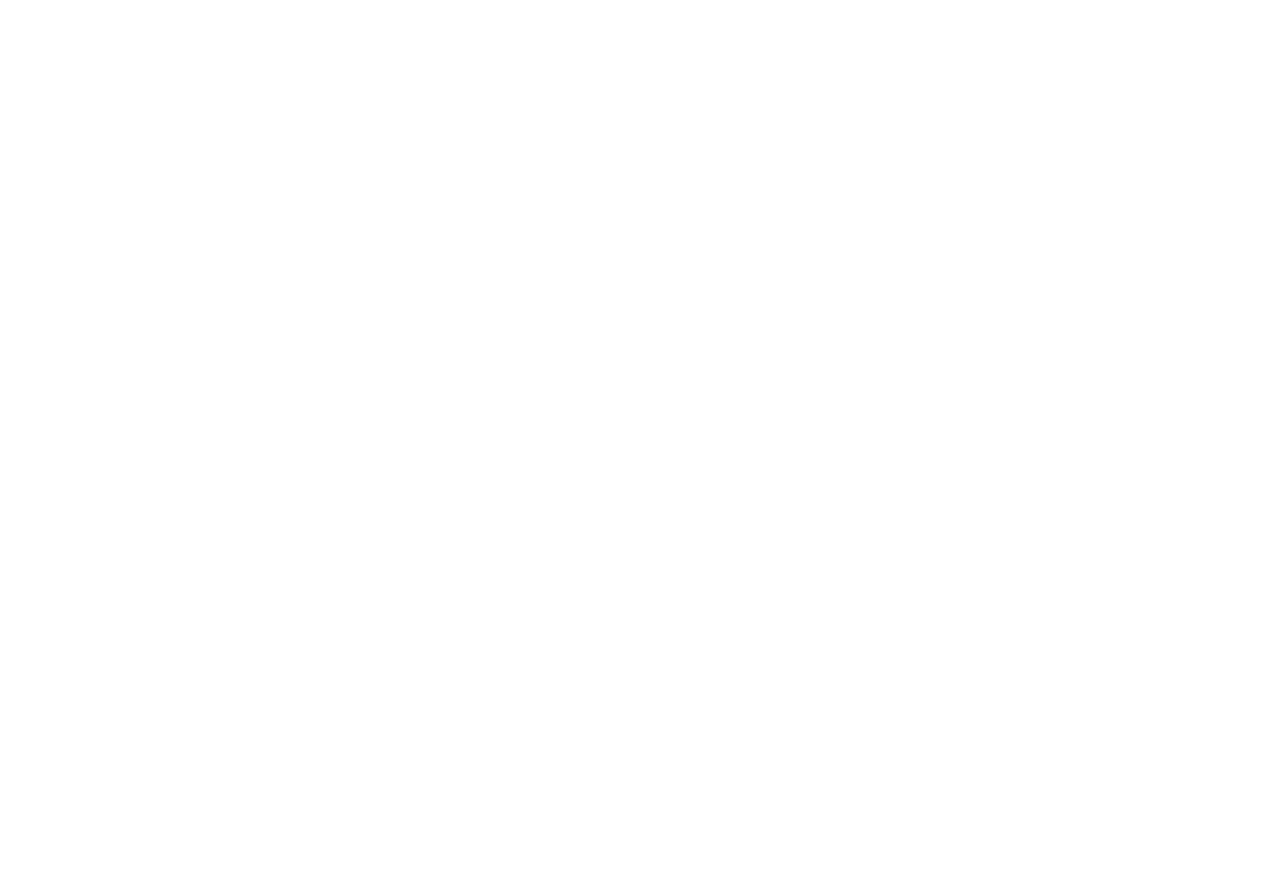
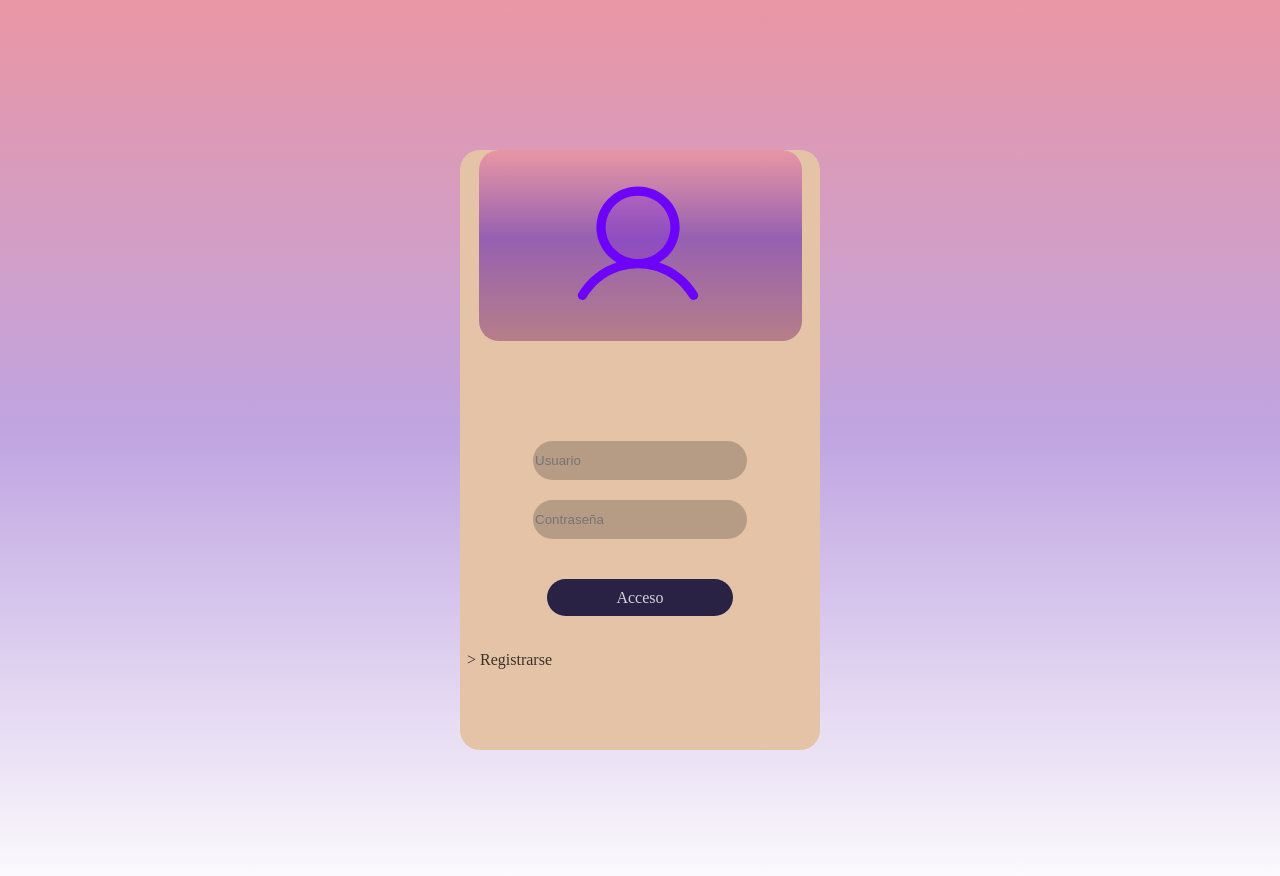
Before and after one commit to neymi-k/to-do-List, a plain HTML site: page src/index.html in a window 1280 px wide. Before the commit the page ends 800 px from the top, so only its background shows below. Drawn offline with Linux system fonts and the light colour scheme.

Commit message:
add-pg-login

```diff
--- /dev/null
+++ b/src/css/style.css
@@ -0,0 +1,68 @@
+body{
+    background: linear-gradient(180deg, #E996A5 0.88%, rgba(101, 36, 183, 0.41) 48.21%, #FEFEFE 100%);
+}
+#login{
+    display: flex;
+    flex-direction: column;
+    align-items: center;
+    background-color: #E5C3A6;
+    border-radius: 20px;
+    margin: 150px auto 150px auto;
+    width: 360px;
+    height: 600px;
+}
+#image-user-login{
+    width: 323px;
+    height: 191px;
+    background: linear-gradient(180deg, #E996A5 0%, rgba(101, 36, 183, 0.62) 46.35%, #B77E89 100%);
+    border-radius: 20px;
+
+}
+#login img{
+    width: 148px;
+    height: 145px;
+    margin: 23px 85px 23px 85px;
+}
+
+#data-login{
+    display: flex;
+    flex-direction: column;
+    align-items: center;
+}
+#username{
+    width: 210px;
+    height: 37px;
+    border-radius: 20px;
+    margin: 100px 90px 0px 90px;
+    background-color: #00000033;
+    border: transparent;
+}
+#password{
+    width: 210px;
+    height: 37px;
+    border-radius: 20px;
+    margin: 20px 90px 0px 90px;
+    background-color: #00000033;
+    border: transparent;
+}
+
+#access{
+    width: 186px;
+    height: 37px;
+    border-radius: 20px;
+    margin: 40px 102px 0px 102px ;
+    border: transparent;
+    background: #292244;
+    color: rgba(252, 252, 252, 0.81);
+    text-decoration: none;
+    display: flex;
+    align-items: center;
+    justify-content: center;
+}
+
+#sign-in{
+    width: 90px;
+    margin: 35px 318px 0px 62px ;
+    text-decoration: none;
+    color: rgba(0, 0, 0, 0.75);
+}
--- a/src/index.html
+++ b/src/index.html
@@ -1,11 +1,28 @@
 <!DOCTYPE html>
-<html lang="en">
+<html lang="es">
 <head>
     <meta charset="UTF-8">
     <meta name="viewport" content="width=device-width, initial-scale=1.0">
     <title>To do-List</title>
+    <link rel="stylesheet" href="./css/style.css">
+
 </head>
 <body>
-
+    <section id="home-login">
+            <form id="login">
+               <div id="image-user-login"> <img src="./img/user-sing-up.svg" alt="image-user"></div>
+                <div id="data-login"><input type="text" id="username" placeholder="Usuario" required>
+                <input type="password" id="password" placeholder="Contraseña" required>
+                <a href="./pg/task.html" id="access"><p>Acceso</p></a>
+                <a href="" id="sign-in"> > Registrarse</a> </div>
+            </form>
+    </section>
+    <section>
+        <div id="category-task"></div>
+    </section>
+    <section>
+        <ul id="task-list"></ul>
+    </section>
+    <script src="./js/to-do-list.js"></script>
 </body>
 </html>
```
Also changed, not shown: src/img/user-sing-up.svg (added), src/js/to-do-list.js (added), src/pg/task.html (added).
